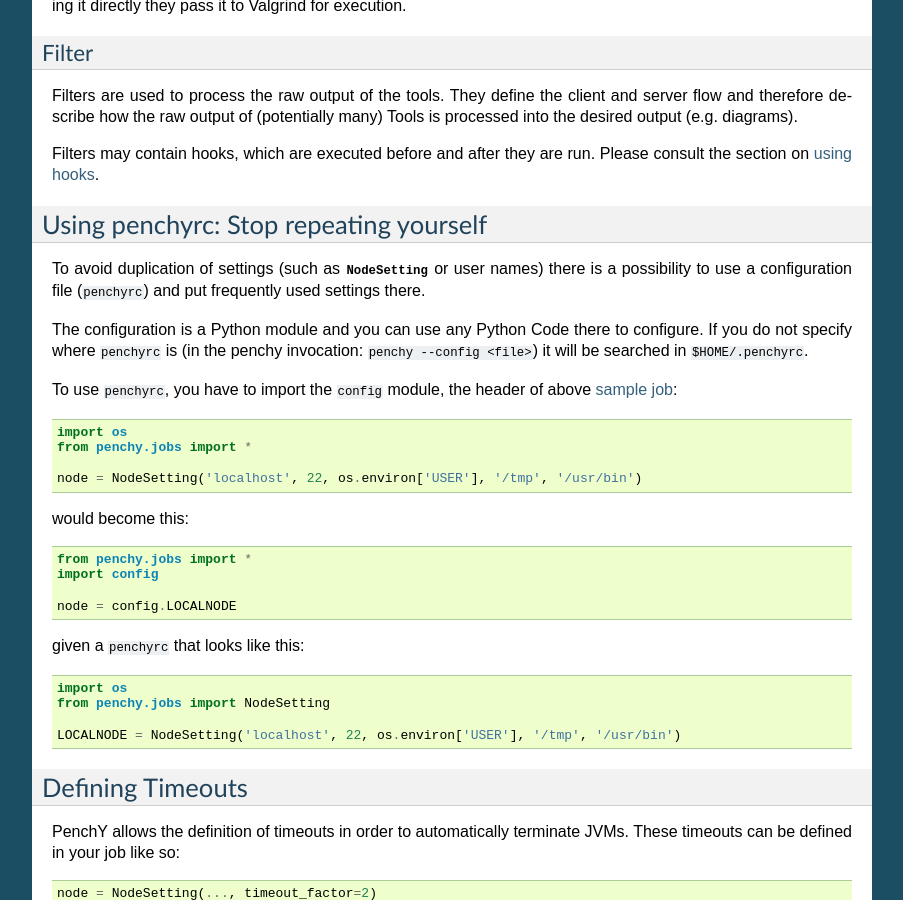
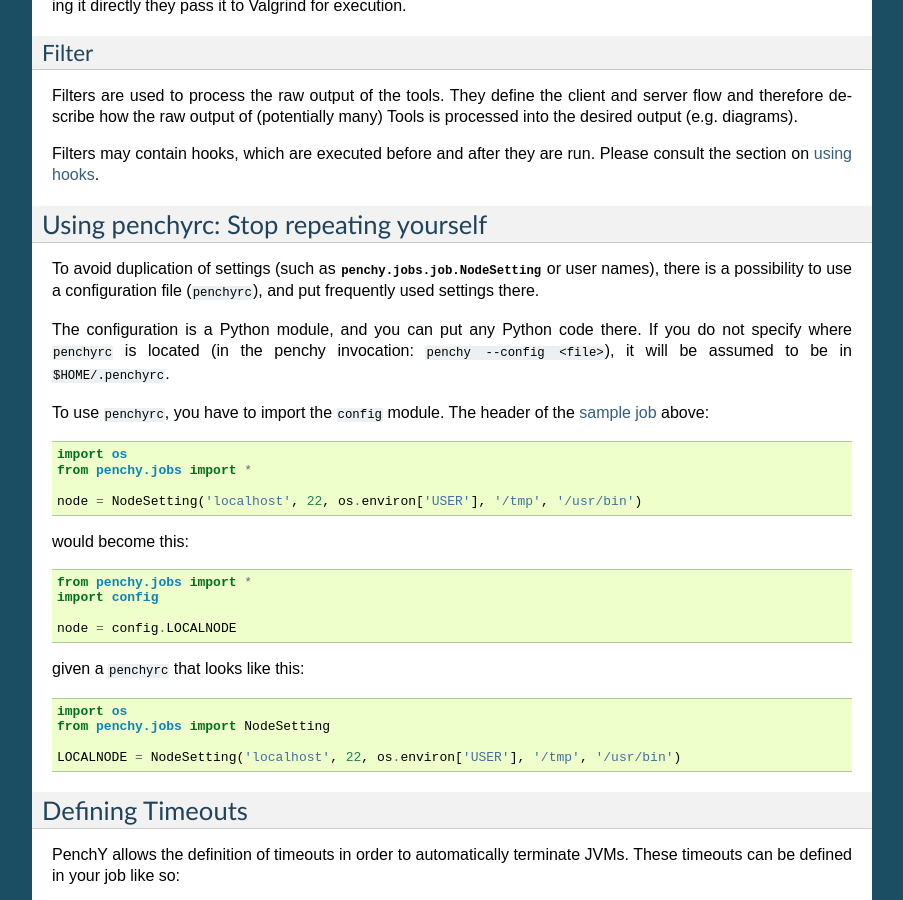
Before and after one commit to fhirschmann/penchy, a Sphinx documentation site: the page built from docs/job.rst, in a window 1280 px wide and 900 px high, scrolled down 5042 px. Shown: the whole window, without its empty margins (198-1101 px from the left). Built offline with Sphinx 7.4.7, drawn with Linux system fonts in a browser that asks for light colours; formulas are drawn with MathJax 3.

Commit message:
docs: several fixes

```diff
--- a/docs/arch.rst
+++ b/docs/arch.rst
@@ -60,7 +60,7 @@
 2. Executing the Bootstrap Client
 ---------------------------------
 
-The next step in the process is to execute the bootstrap client which was
+The next step in the process is to execute the bootstrap client, which was
 previously uploaded to all nodes. This is done by simply using SSH.
 
 In addition to installing the PenchY client from a maven repository,
--- a/docs/job.rst
+++ b/docs/job.rst
@@ -261,17 +261,16 @@
 Using penchyrc: Stop repeating yourself
 =======================================
 
-To avoid duplication of settings (such as :class:`NodeSetting` or user names)
-there is a possibility to use a configuration file (:file:`penchyrc`) and put
+To avoid duplication of settings (such as :class:`penchy.jobs.job.NodeSetting` or user names),
+there is a possibility to use a configuration file (:file:`penchyrc`), and put
 frequently used settings there.
 
-The configuration is a Python module and you can use any Python Code there to
-configure.
-If you do not specify where :file:`penchyrc` is (in the penchy invocation:
-``penchy --config <file>``) it will be searched in :file:`$HOME/.penchyrc`.
+The configuration is a Python module, and you can put any Python code there.
+If you do not specify where :file:`penchyrc` is located (in the penchy invocation:
+``penchy --config <file>``), it will be assumed to be in :file:`$HOME/.penchyrc`.
 
-To use :file:`penchyrc`, you have to import the ``config`` module, the header of
-above :ref:`sample job <sample-job>`::
+To use :file:`penchyrc`, you have to import the ``config`` module. The header of
+the :ref:`sample job <sample-job>` above::
 
   import os
   from penchy.jobs import *
```
